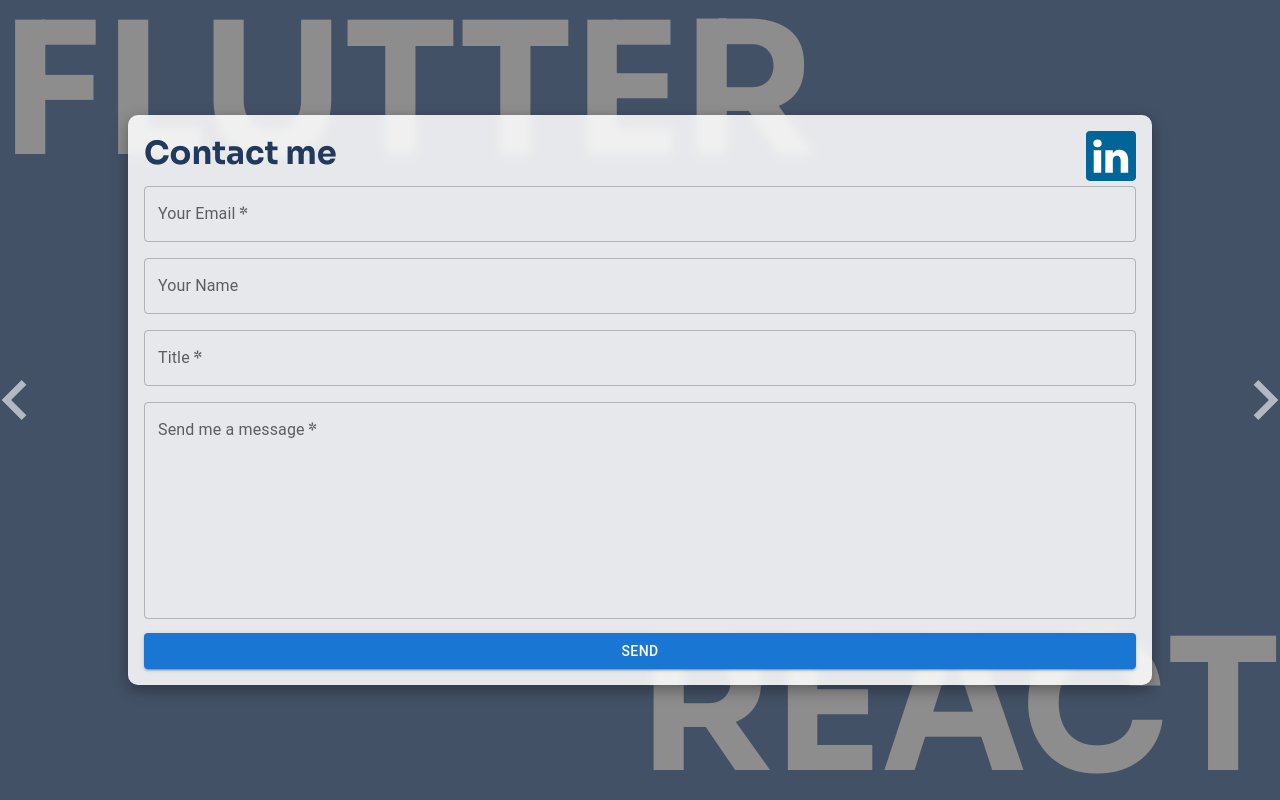
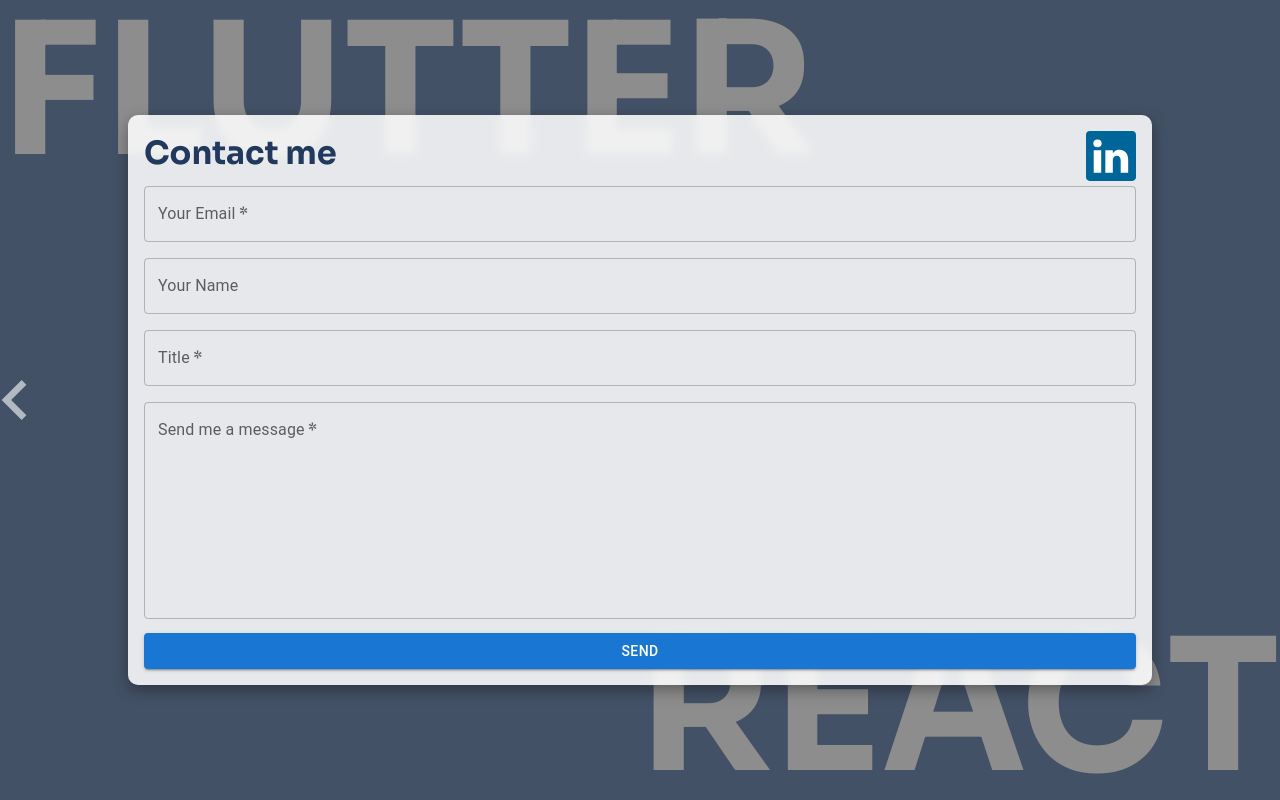
Before and after one commit to Mman7/Portfolio, a React (Vite) app: page /contact in a window 1280 px wide. Built offline with nearby package versions, Linux system fonts and the light colour scheme.

Commit message:
fix right arrow

```diff
--- a/src/App.jsx
+++ b/src/App.jsx
@@ -38,7 +38,7 @@
           <Route path="/contact" element={<Contact />} />
         </Routes>
       </Suspense>
-      {location.pathname !== "contact" && (
+      {location.pathname !== "/contact" && (
         <Link to={{ pathname: nextPage() }}>
           <KeyboardArrowRightSharpIcon className="arrow-right-icon icon"></KeyboardArrowRightSharpIcon>
         </Link>
```
